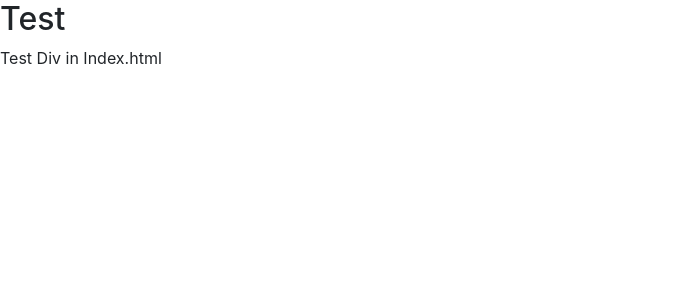
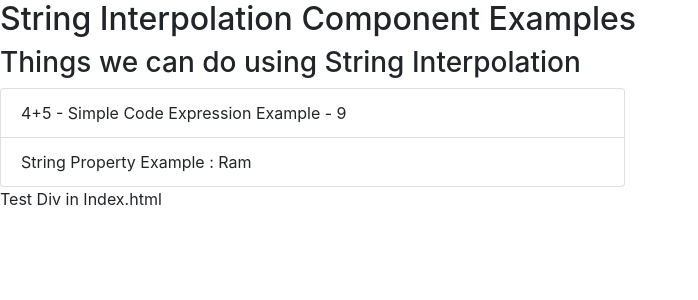
Before and after one commit to jrp1414/December2020Batch2, an Angular app: page / in a window 1280 px wide. Shown: the top 300 px of the page, without its empty margins (0-698 px from the left). Built offline with nearby package versions, Linux system fonts and the light colour scheme.

Commit message:
Components Basic Completed

```diff
--- a/src/app/app.component.html
+++ b/src/app/app.component.html
@@ -1 +1 @@
-<h2>Test</h2>
+<app-si></app-si>
--- a/src/app/app.component.ts
+++ b/src/app/app.component.ts
@@ -8,14 +8,25 @@ import { Component } from '@angular/core';
   // template:`<h1>Hello World</h1>
   //           <h2>Multi line Html example</h2>
   // `
-  templateUrl:"./app.component.html",
+  templateUrl: "./app.component.html",
   // styles:[
   //   `div{background-color:yellow}`
   // ]
-  styleUrls:[
+  styleUrls: [
     "./app.component.css"
   ]
 })
 export class AppComponent {
+  name = "Test";
+  name2: string = "";
+  num1: number = 10;
+  termsAndConditions: boolean = true;
+  student: any = 10;
+  person1:Person = new Person();
 
 }
+
+class Person {
+  Name:string;
+  Address:string;
+}
--- a/src/app/app.module.ts
+++ b/src/app/app.module.ts
@@ -2,10 +2,12 @@ import { BrowserModule } from '@angular/platform-browser';
 import { NgModule } from '@angular/core';
 
 import { AppComponent } from './app.component';
+import { StringInterpolationComponent } from './string-interpolation/string-interpolation.component';
 
 @NgModule({
   declarations: [
-    AppComponent
+    AppComponent,
+    StringInterpolationComponent
   ],
   imports: [
     BrowserModule
--- /dev/null
+++ b/src/app/string-interpolation/string-interpolation.component.html
@@ -0,0 +1,24 @@
+<h2>String Interpolation Component Examples</h2>
+<div class="row">
+    <div class="col-md-6">
+        <h3>Things we can do using String Interpolation</h3>
+        <ul class="list-group">
+            <li class="list-group-item">4+5 - Simple Code Expression Example - {{4+5}}</li>
+            <li class="list-group-item">String Property Example : {{name}}</li>
+            <!--<li class="list-group-item">Disabled item</li>
+            <li class="list-group-item">Active item</li>
+            <li class="list-group-item">Item</li>
+            <li class="list-group-item">Disabled item</li> -->
+        </ul>
+    </div>
+    <div class="col-md-6">
+        <!-- <ul class="list-group">
+            <li class="list-group-item">Active item</li>
+            <li class="list-group-item">Item</li>
+            <li class="list-group-item">Disabled item</li>
+            <li class="list-group-item">Active item</li>
+            <li class="list-group-item">Item</li>
+            <li class="list-group-item">Disabled item</li>
+        </ul> -->
+    </div>
+</div>
--- /dev/null
+++ b/src/app/string-interpolation/string-interpolation.component.ts
@@ -0,0 +1,13 @@
+import {Component} from "@angular/core";
+
+@Component({
+    selector:"app-si",
+    templateUrl:"./string-interpolation.component.html"
+})
+export class StringInterpolationComponent {
+    name = "Ram";
+    name2: string = "";
+    num1: number = 10;
+    termsAndConditions: boolean = true;
+    student: any = 10;
+}
```
